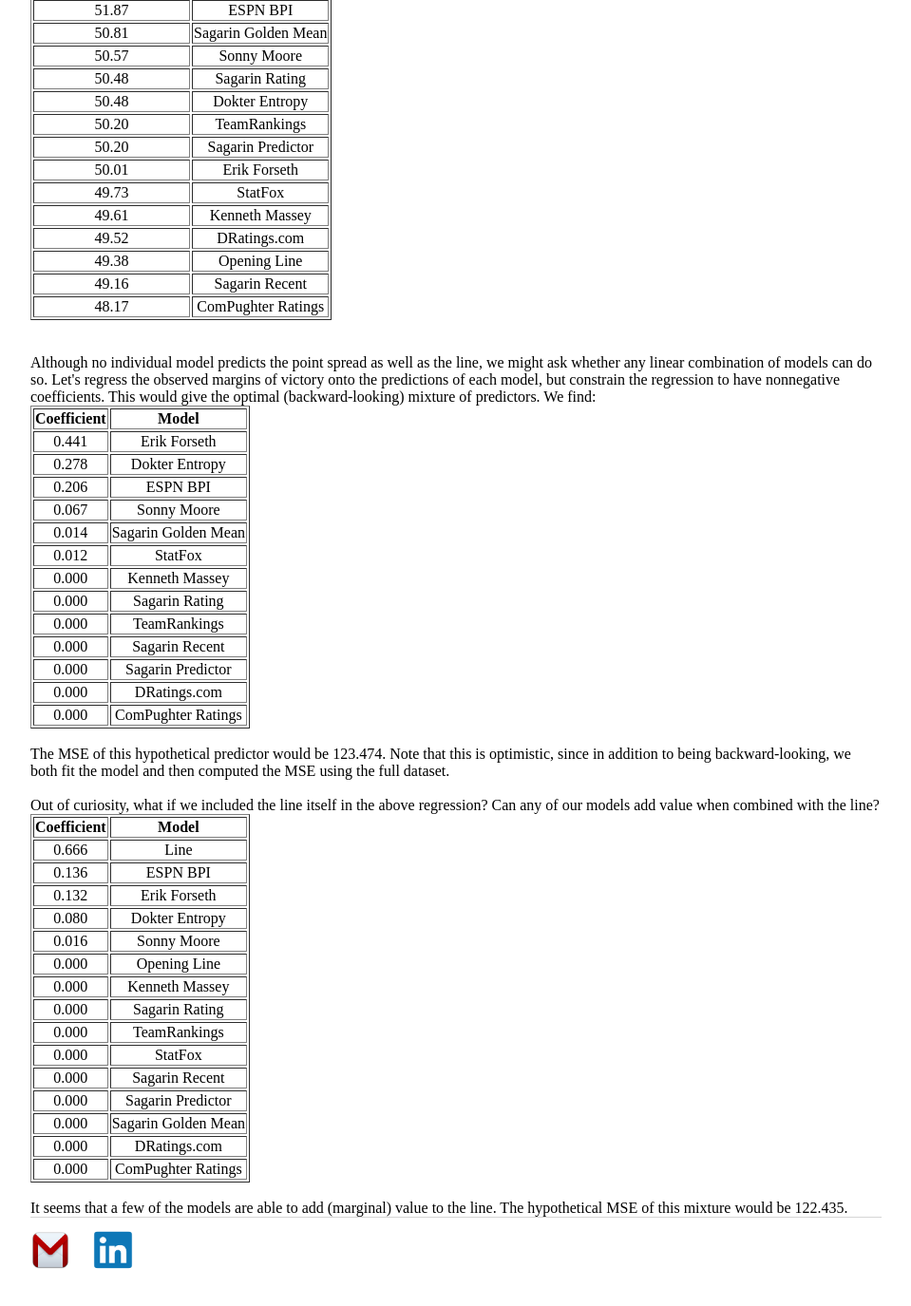
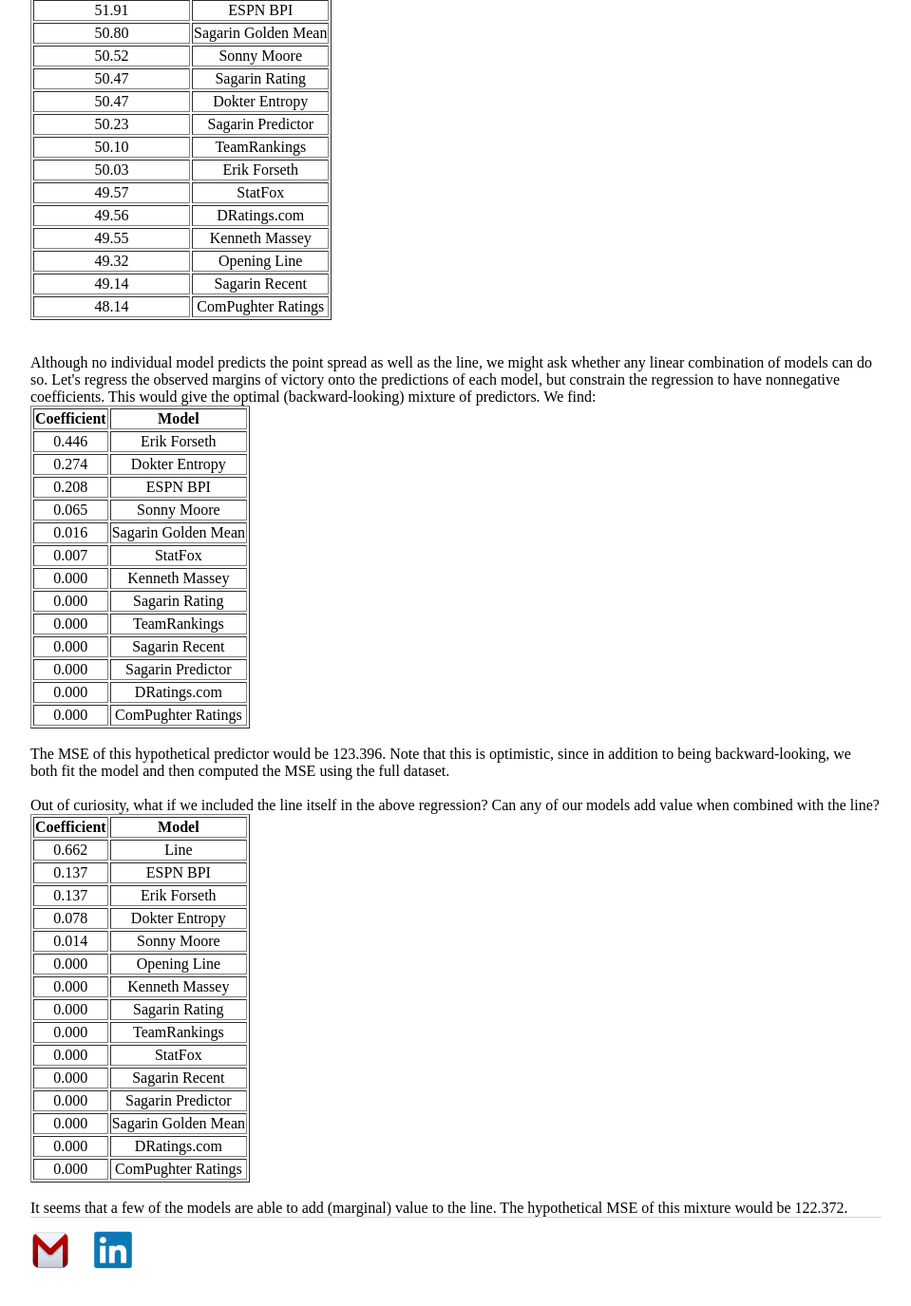
Before and after one commit to erikrforseth/erikrforseth.github.io, a Jekyll site: the page built from about.html, in a window 1280 px wide and 1400 px high, scrolled down 1205 px. Shown: the top 1375 px of the window at 95% size, without its empty margins (160-1119 px from the left). Built offline with Jekyll 4.4.1, drawn with Linux system fonts in a browser that asks for light colours; some of the changed text lies outside the part shown.

Commit message:
about page

```diff
--- a/about.html
+++ b/about.html
@@ -88,63 +88,63 @@
   </thead>
   <tbody>
     <tr align="center">
-      <td>74.29</td>
+      <td>74.24</td>
       <td>Erik Forseth</td>
     </tr>
     <tr align="center">
-      <td>74.28</td>
+      <td>74.22</td>
       <td>Opening Line</td>
     </tr>
     <tr align="center">
-      <td>74.07</td>
+      <td>73.98</td>
       <td>Line</td>
     </tr>
     <tr align="center">
-      <td>73.81</td>
+      <td>73.74</td>
+      <td>ESPN BPI</td>
+    </tr>
+    <tr align="center">
+      <td>73.72</td>
       <td>TeamRankings</td>
     </tr>
     <tr align="center">
-      <td>73.80</td>
+      <td>73.71</td>
       <td>Sagarin Predictor</td>
     </tr>
     <tr align="center">
-      <td>73.77</td>
-      <td>ESPN BPI</td>
-    </tr>
-    <tr align="center">
-      <td>73.60</td>
+      <td>73.53</td>
       <td>Sagarin Rating</td>
     </tr>
     <tr align="center">
-      <td>73.44</td>
+      <td>73.39</td>
       <td>Dokter Entropy</td>
     </tr>
     <tr align="center">
-      <td>73.42</td>
+      <td>73.35</td>
       <td>Sagarin Golden Mean</td>
     </tr>
     <tr align="center">
-      <td>73.10</td>
+      <td>73.05</td>
       <td>Kenneth Massey</td>
     </tr>
     <tr align="center">
-      <td>72.95</td>
+      <td>72.90</td>
       <td>DRatings.com</td>
     </tr>
     <tr align="center">
-      <td>72.93</td>
+      <td>72.86</td>
       <td>StatFox</td>
     </tr>
     <tr align="center">
-      <td>72.92</td>
+      <td>72.83</td>
       <td>Sonny Moore</td>
     </tr>
     <tr align="center">
-      <td>72.54</td>
+      <td>72.48</td>
       <td>ComPughter Ratings</td>
     </tr>
     <tr align="center">
-      <td>71.90</td>
+      <td>71.87</td>
       <td>Sagarin Recent</td>
     </tr>
   </tbody>
@@ -161,59 +161,59 @@
   </thead>
   <tbody>
     <tr align="center">
-      <td>51.87</td>
+      <td>51.91</td>
       <td>ESPN BPI</td>
     </tr>
     <tr align="center">
-      <td>50.81</td>
+      <td>50.80</td>
       <td>Sagarin Golden Mean</td>
     </tr>
     <tr align="center">
-      <td>50.57</td>
+      <td>50.52</td>
       <td>Sonny Moore</td>
     </tr>
     <tr align="center">
-      <td>50.48</td>
+      <td>50.47</td>
       <td>Sagarin Rating</td>
     </tr>
     <tr align="center">
-      <td>50.48</td>
+      <td>50.47</td>
       <td>Dokter Entropy</td>
     </tr>
     <tr align="center">
-      <td>50.20</td>
+      <td>50.23</td>
+      <td>Sagarin Predictor</td>
+    </tr>
+    <tr align="center">
+      <td>50.10</td>
       <td>TeamRankings</td>
     </tr>
     <tr align="center">
-      <td>50.20</td>
-      <td>Sagarin Predictor</td>
-    </tr>
-    <tr align="center">
-      <td>50.01</td>
+      <td>50.03</td>
       <td>Erik Forseth</td>
     </tr>
     <tr align="center">
-      <td>49.73</td>
+      <td>49.57</td>
       <td>StatFox</td>
     </tr>
     <tr align="center">
-      <td>49.61</td>
+      <td>49.56</td>
+      <td>DRatings.com</td>
+    </tr>
+    <tr align="center">
+      <td>49.55</td>
       <td>Kenneth Massey</td>
     </tr>
     <tr align="center">
-      <td>49.52</td>
-      <td>DRatings.com</td>
-    </tr>
-    <tr align="center">
-      <td>49.38</td>
+      <td>49.32</td>
       <td>Opening Line</td>
     </tr>
     <tr align="center">
-      <td>49.16</td>
+      <td>49.14</td>
       <td>Sagarin Recent</td>
     </tr>
     <tr align="center">
-      <td>48.17</td>
+      <td>48.14</td>
       <td>ComPughter Ratings</td>
     </tr>
   </tbody>
@@ -230,27 +230,27 @@
   </thead>
   <tbody>
     <tr align="center">
-      <td>0.441</td>
+      <td>0.446</td>
       <td>Erik Forseth</td>
     </tr>
     <tr align="center">
-      <td>0.278</td>
+      <td>0.274</td>
       <td>Dokter Entropy</td>
     </tr>
     <tr align="center">
-      <td>0.206</td>
+      <td>0.208</td>
       <td>ESPN BPI</td>
     </tr>
     <tr align="center">
-      <td>0.067</td>
+      <td>0.065</td>
       <td>Sonny Moore</td>
     </tr>
     <tr align="center">
-      <td>0.014</td>
+      <td>0.016</td>
       <td>Sagarin Golden Mean</td>
     </tr>
     <tr align="center">
-      <td>0.012</td>
+      <td>0.007</td>
       <td>StatFox</td>
     </tr>
     <tr align="center">
@@ -284,7 +284,7 @@
   </tbody>
 </table>
 <br>
-The MSE of this hypothetical predictor would be 123.474. Note that this is optimistic, since in addition to being backward-looking, we both fit the model and then computed the MSE using the full dataset.
+The MSE of this hypothetical predictor would be 123.396. Note that this is optimistic, since in addition to being backward-looking, we both fit the model and then computed the MSE using the full dataset.
 <br><br>
 Out of curiosity, what if we included the line itself in the above regression? Can any of our models add value when combined with the line?<table border="1" class="dataframe">
   <thead>
@@ -295,23 +295,23 @@
   </thead>
   <tbody>
     <tr align="center">
-      <td>0.666</td>
+      <td>0.662</td>
       <td>Line</td>
     </tr>
     <tr align="center">
-      <td>0.136</td>
+      <td>0.137</td>
       <td>ESPN BPI</td>
     </tr>
     <tr align="center">
-      <td>0.132</td>
+      <td>0.137</td>
       <td>Erik Forseth</td>
     </tr>
     <tr align="center">
-      <td>0.080</td>
+      <td>0.078</td>
       <td>Dokter Entropy</td>
     </tr>
     <tr align="center">
-      <td>0.016</td>
+      <td>0.014</td>
       <td>Sonny Moore</td>
     </tr>
     <tr align="center">
@@ -357,4 +357,4 @@
   </tbody>
 </table>
 <br>
-It seems that a few of the models are able to add (marginal) value to the line. The hypothetical MSE of this mixture would be 122.435.
+It seems that a few of the models are able to add (marginal) value to the line. The hypothetical MSE of this mixture would be 122.372.
```
Also changed, not shown: other parts of about.html (+16 -16 lines).
